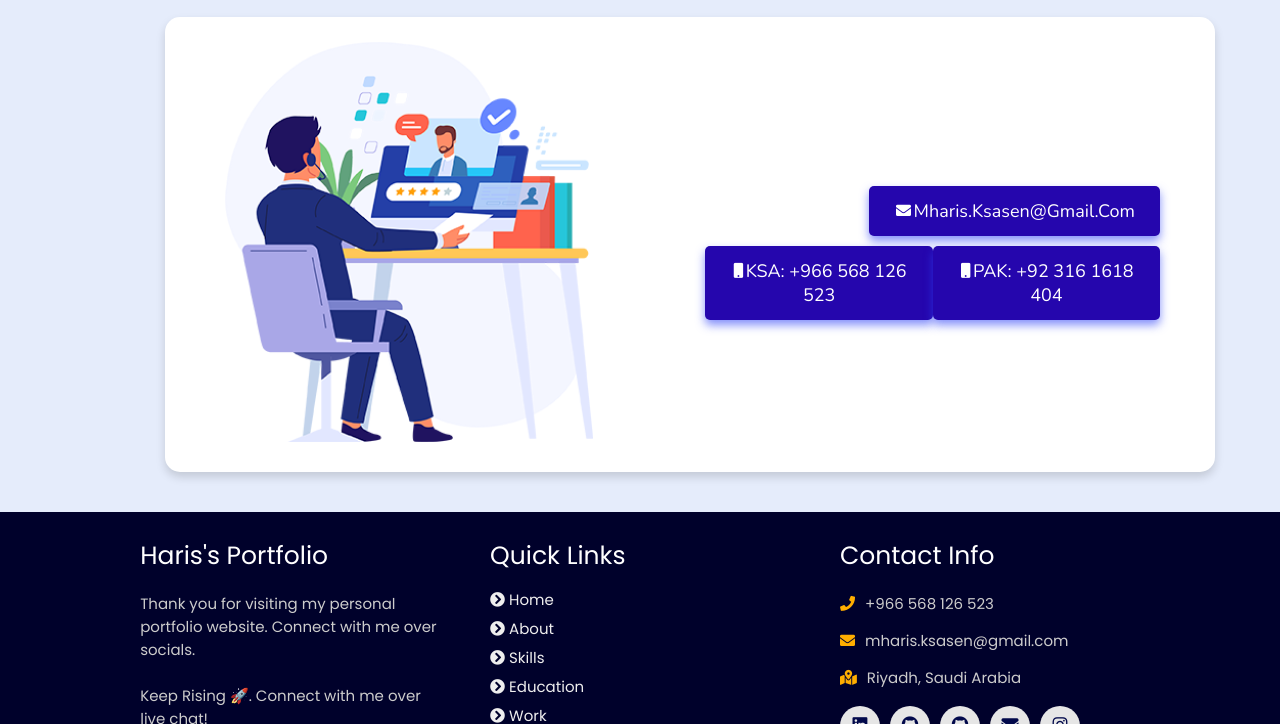
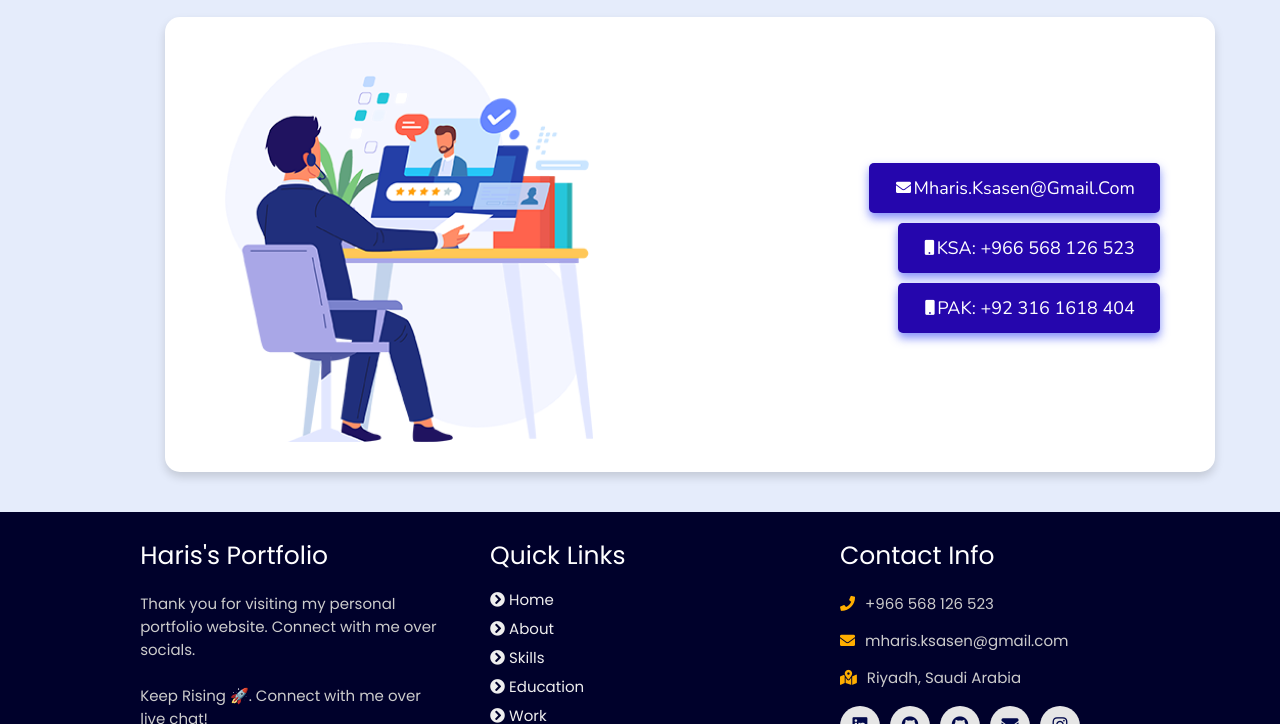
Before and after one commit to MHaris404/portfolio, a plain HTML site: page index.html in a window 1280 px wide. Both pictures are taken after a click on the link "Contact". Shown: the part 6113-6837 px from the top of the page. Drawn offline with nearby package versions, Linux system fonts and the light colour scheme; animation ran at ten frames a second.

Commit message:
contact form changes

```diff
--- a/index.html
+++ b/index.html
@@ -68,8 +68,8 @@
                 class="fab fa-github"></i></a></li>
           <li><a class="Gist" aria-label="Gist" href="https://gist.github.com/mharis404" target="_blank"><i
                 class="fab fa-github"></i></a></li>
-          <li><a class="instagram" aria-label="Instagram" href="https://www.instagram.com/mharis404"
-              target="_blank"><i class="fab fa-instagram"></i></a></li>
+          <li><a class="instagram" aria-label="Instagram" href="https://www.instagram.com/mharis404" target="_blank"><i
+                class="fab fa-instagram"></i></a></li>
         </ul>
 
       </div>
@@ -103,7 +103,8 @@
           <p>A passionate Senior Software Engineer with around five years of experience in the dynamic world of software
             development. My journey has been driven by a relentless pursuit of excellence, a commitment to innovation,
             and a love for solving complex problems.</p>
-          <p>Explore this portfolio to discover a collection of projects showcasing my expertise in Mobile App development,
+          <p>Explore this portfolio to discover a collection of projects showcasing my expertise in Mobile App
+            development,
             database management, software testing, and more. Each project reflects my dedication to crafting efficient,
             user-centric, and forward-thinking solutions.</p>
           <p>Whether you're here to admire my work, collaborate on exciting projects, or simply connect with a fellow
@@ -119,8 +120,8 @@
         </div>
 
         <div class="resumebtn">
-          <a href="https://drive.google.com/file/d/1CpPPr3Tzs_Jbt3E4KchotejcKHuKXVSA/view?usp=drive_link" target="_blank"
-            class="btn"><span>Resume</span>
+          <a href="https://drive.google.com/file/d/1CpPPr3Tzs_Jbt3E4KchotejcKHuKXVSA/view?usp=drive_link"
+            target="_blank" class="btn"><span>Resume</span>
             <i class="fas fa-chevron-right"></i>
           </a>
         </div>
@@ -348,22 +349,31 @@
             </a>
           </div>
           <br>
-    <br>
-    <div class="button-area">
+          <div class="button-area" style="margin-bottom: 10px;">
             <!-- Chat via WhatsApp -->
 
-      <a href="https://wa.me/+923161618404?text=Hello%20I%20found%20your%20portfolio" target="_blank">
+            <a href="https://wa.me/+966568126523" target="_blank">
+              <button>
+                <i class="fa fa-mobile"></i>
+                KSA: +966 568 126 523
+              </button>
+            </a>
+
+          </div>
+
+          <br>
+          <div class="button-area" style="margin-bottom: 10px;">
+            <!-- Chat via WhatsApp -->
+
+            <a href="https://wa.me/+923161618404" target="_blank">
               <button>
                 <i class="fa fa-mobile"></i>
                 PAK: +92 316 1618 404
               </button>
             </a>
-      <a href="https://wa.me/+966568126523?text=Hello%20I%20found%20your%20portfolio" target="_blank">
-          <button>
-              <i class="fa fa-mobile"></i>
-              KSA: +966 568 126 523
-          </button>
-      </a>
+
+          </div>
+
 
       </div>
       </form>
@@ -413,7 +423,8 @@
       </div>
     </div>
 
-    <h1 class="credit">Designed by <a href="https://www.linkedin.com/in/mharis404" target="_blank">Muhamamd Haris</a></h1>
+    <h1 class="credit">Designed by <a href="https://www.linkedin.com/in/mharis404" target="_blank">Muhamamd Haris</a>
+    </h1>
 
   </section>
   <!-- footer section ends -->
```
Lines whose indentation alone changed are shown as unchanged.
